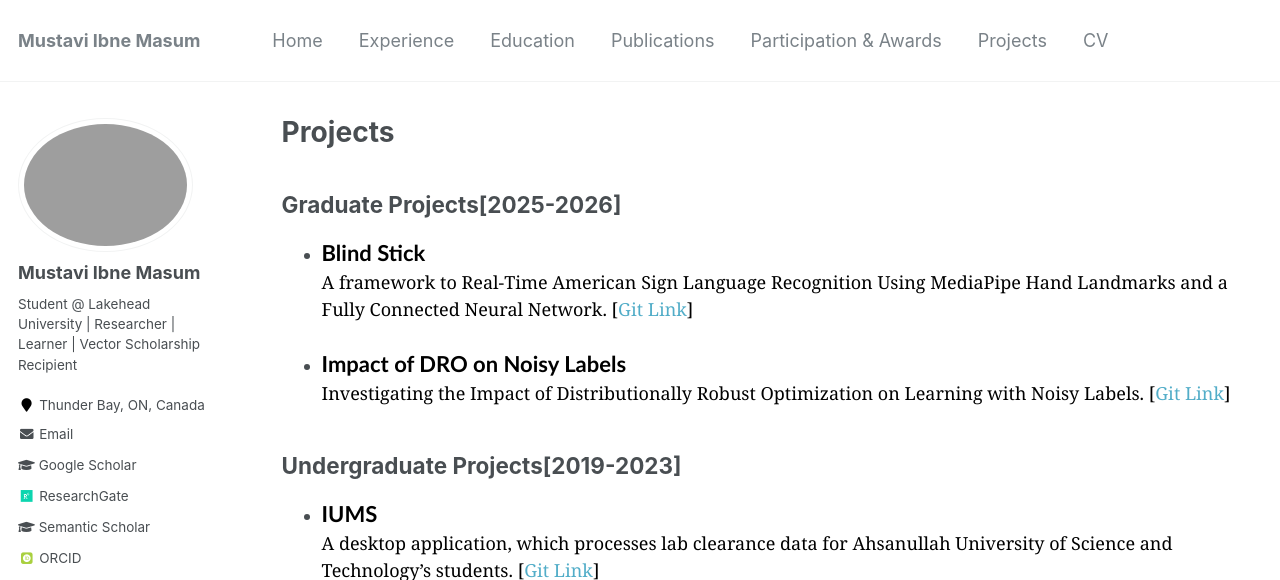
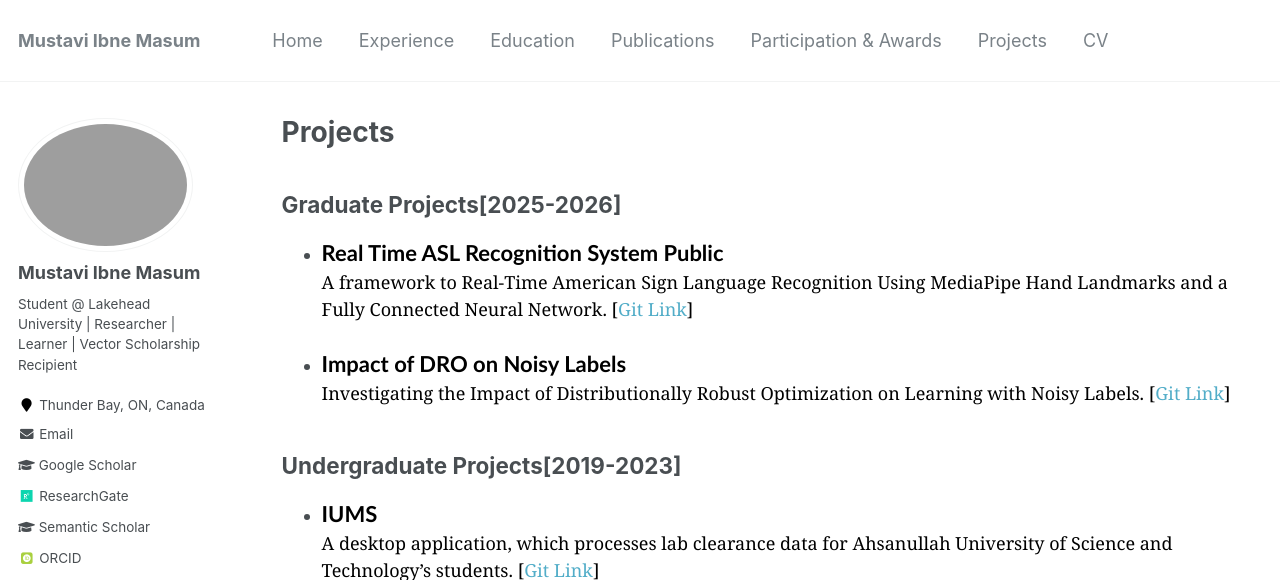
Before and after one commit to Mustavi-Ibne-Masum/mustavi-ibne-masum.github.io, a Jekyll site: the page built from _pages/projects.md, in a window 1280 px wide and 900 px high, cut to the strip 0-580 px from the top of the window. Built offline with Jekyll 4.4.1, drawn with Linux system fonts in a browser that asks for light colours; some web fonts are replaced.

Commit message:
Update projects.md

```diff
--- a/_pages/projects.md
+++ b/_pages/projects.md
@@ -22,7 +22,8 @@ author_profile: true
 </style>
 
 ## Graduate Projects[2025-2026]
-* <span style="color:black;font-family:Trebuchet MS;font-size:22px"><b>Blind Stick</b></span><br>
+* <span style="color:black;font-family:Trebuchet MS;font-size:22px"><b>Real Time ASL Recognition System
+Public</b></span><br>
 <span style="color:black;font-family:Georgia">A framework to Real-Time American Sign Language Recognition Using MediaPipe Hand Landmarks and a Fully Connected Neural Network.
 [[Git Link](https://github.com/Mustavi-99/Real-Time-ASL-Recognition-System)]
 </span>
```
